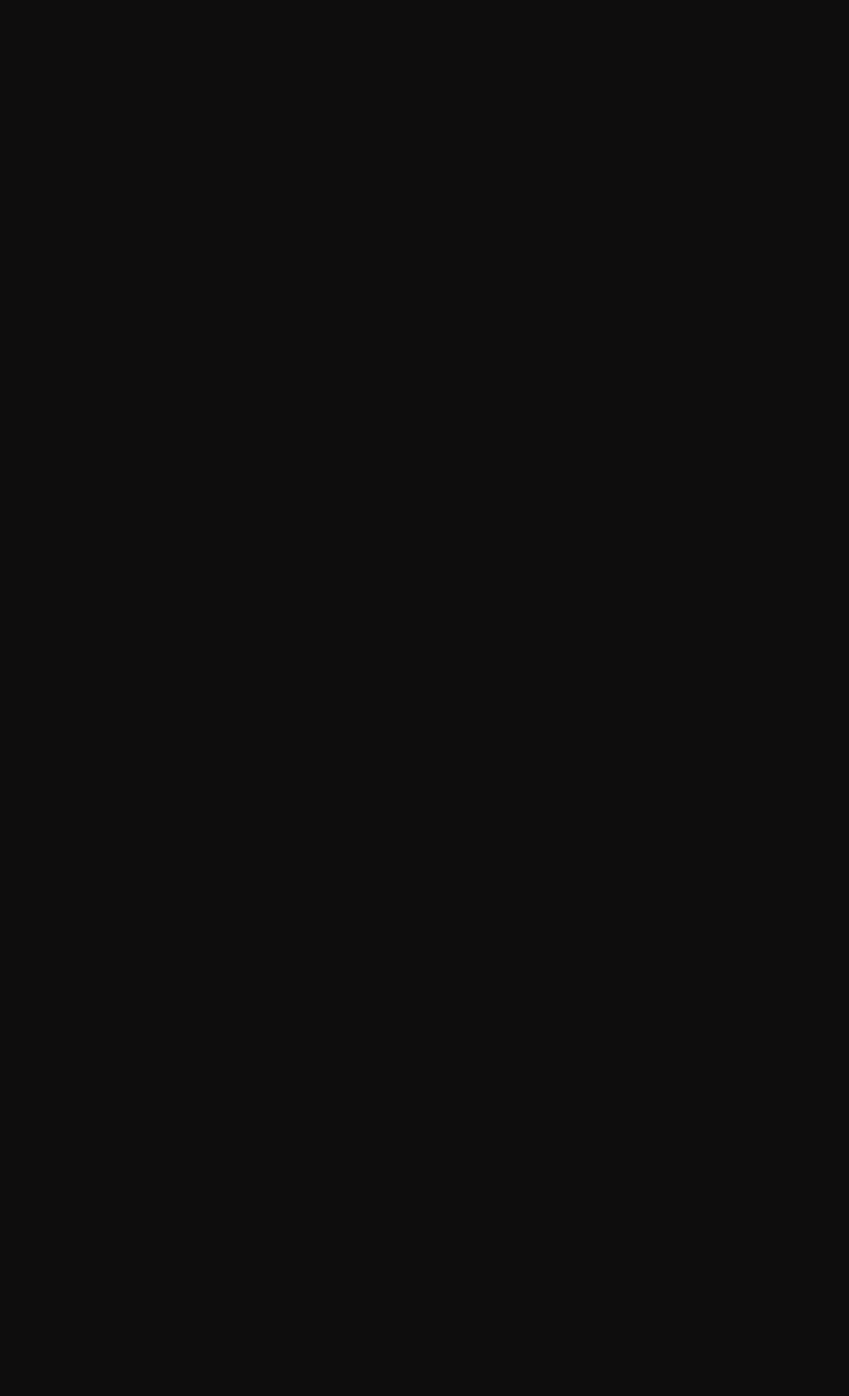
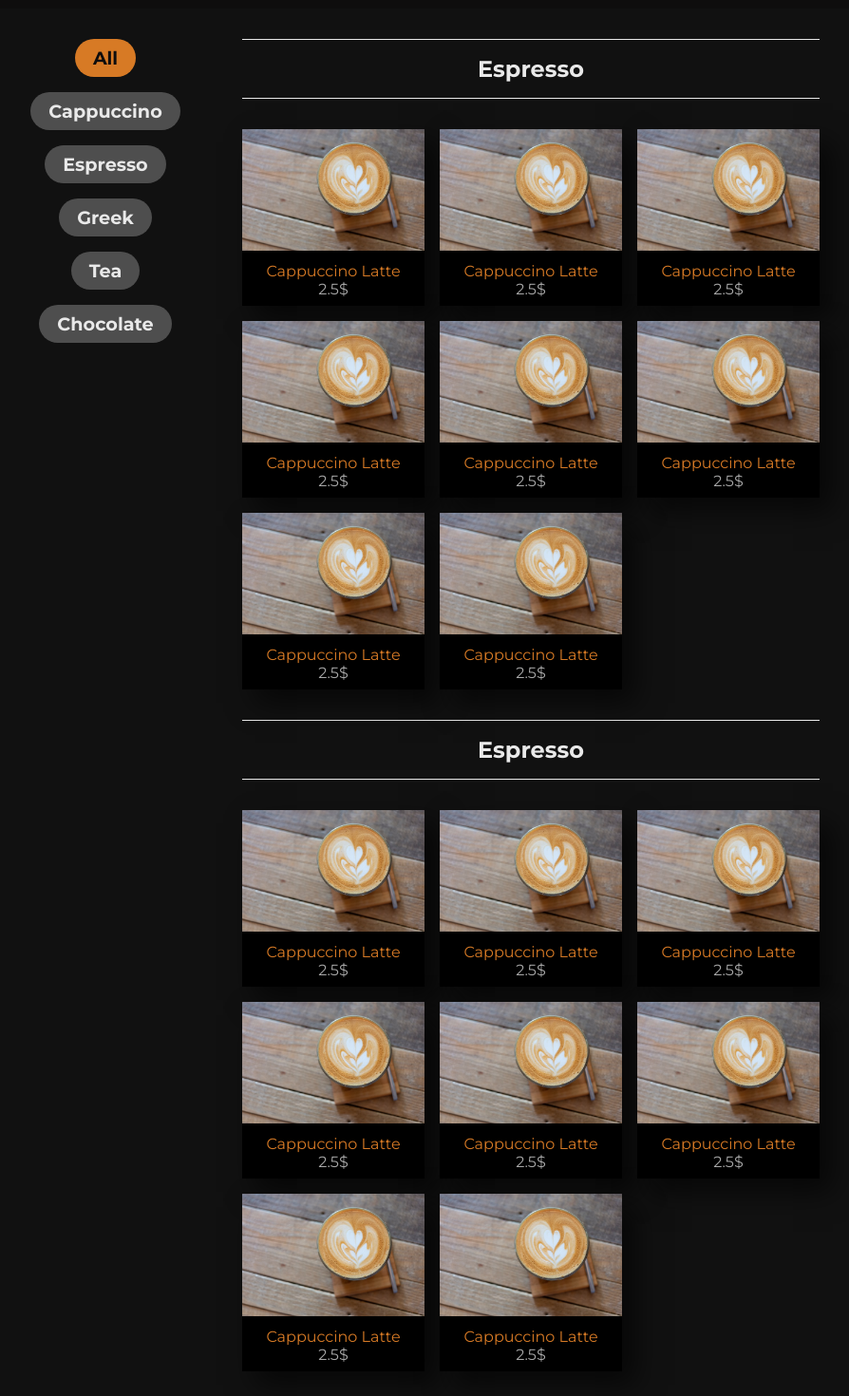
Before and after one commit to vagiakar/menu-landing-page, a React (Create React App) app: page /menu in a window 1280 px wide. Shown: the part 360-1830 px from the top of the page at 95% size, without its empty margins (193-1087 px from the left). Before the commit the page ends 800 px from the top, so only its background shows below. Built offline with nearby package versions, Linux system fonts and the light colour scheme.

Commit message:
add menu page styles

```diff
--- a/src/App.css
+++ b/src/App.css
@@ -88,7 +88,9 @@ img {
   display: none;
   cursor: pointer;
 }
-.hero {
+.hero,
+.menu-header,
+.error {
   background: linear-gradient(rgba(0, 0, 0, 0.85), rgba(0, 0, 0, 0.85)),
     url("images/hero-coffee.jpg");
   padding-bottom: 6rem;
@@ -100,10 +102,13 @@ img {
   text-align: center;
 }
 .hero a,
-.suggest a {
+.suggest a,
+.error a {
   color: black;
 }
-.hero h1 {
+.hero h1,
+.menu-header h1,
+.error h1 {
   font-size: 3rem;
   text-transform: capitalize;
 }
@@ -112,14 +117,17 @@ img {
   font-size: 1.2rem;
   line-height: 1.6;
 }
-.hero-btn {
+.hero-btn,
+.error-btn {
   padding: 1rem 1.8rem;
   border-radius: 2px;
   background: var(--color-bright-orange);
   font-size: 1.8rem;
 }
 .hero-btn:hover,
-.hero-btn:focus {
+.hero-btn:focus,
+.error-btn:hover,
+.error-btn:focus {
   background: #c06600;
 }
 .info-numbers,
@@ -170,6 +178,11 @@ img {
   max-width: 400px;
   box-shadow: 14px 14px 28px rgba(0, 0, 0, 0.6);
   transition: 0.5s;
+  text-align: center;
+  justify-content: center;
+}
+.suggest-card .price {
+  color: rgb(168, 168, 168);
 }
 .suggest-card:hover {
   box-shadow: 15px 15px 30px rgba(0, 0, 0, 0.9);
@@ -183,6 +196,7 @@ img {
 .suggest-card-txt {
   padding: 1.5rem 0;
   color: var(--color-brown);
+  font-size: 1.2rem;
 }
 .newsletter {
   background: var(--color-brown);
@@ -234,7 +248,7 @@ img {
   background: rgba(0, 0, 0, 0.9);
 }
 .footer {
-  background: var(--almost-black);
+  background: black;
   text-align: center;
 }
 .footer-social {
@@ -249,7 +263,6 @@ img {
   transition: 0.5s;
   padding: 0.5rem;
   border-radius: 50%;
-  background: black;
 }
 .social-icon:hover {
   background: var(--color-almost-white);
@@ -264,6 +277,75 @@ img {
 }
 .error-btn {
   margin-top: 2rem;
+}
+.menu-header {
+  background: linear-gradient(rgba(0, 0, 0, 0.85), rgba(0, 0, 0, 0.85)),
+    url("images/menu.jpg");
+  background-position: center;
+  background-size: cover;
+}
+.menu-header h1 {
+  font-size: 2.5rem;
+  text-transform: capitalize;
+}
+.menu {
+  margin: 3rem 0;
+  display: grid;
+  grid-template-columns: 1fr 3fr;
+  background: rgb(17, 17, 17);
+  align-items: flex-start;
+}
+.menu-buttons-container {
+  display: grid;
+  grid-template-columns: auto;
+  justify-items: center;
+  padding: 2rem 1rem;
+  gap: 1rem;
+}
+.menu-btn {
+  padding: 0.5rem 1.2rem;
+  border-radius: 300px;
+  background: rgb(78, 78, 78);
+  color: var(--color-almost-white);
+  font-size: 1.2rem;
+  transition: 0.5s;
+}
+.menu-btn:hover,
+.menu-btn:focus {
+  background: var(--color-gray);
+}
+.menu-btn.active {
+  background: var(--color-brown);
+  color: var(--color-almost-black);
+}
+.menu-btn.active:hover,
+.menu-btn.active:focus {
+  background: #aa6320;
+}
+.menu-btn:last-child {
+  margin-bottom: 0;
+}
+.menu-display {
+  padding: 2rem;
+}
+.category h2 {
+  text-align: center;
+  padding: 1rem;
+  margin: 2rem 0;
+  border-bottom: 1px solid var(--color-almost-white);
+  border-top: 1px solid var(--color-almost-white);
+}
+.category:first-child h2 {
+  margin-top: 0;
+}
+.menu-cards-container {
+  display: grid;
+  gap: 1rem;
+  grid-template-columns: repeat(auto-fit, minmax(150px, 1fr));
+}
+.menu-card-txt {
+  padding: 0.5rem;
+  font-size: 1rem;
 }
 
 @media screen and (max-width: 1250px) {
@@ -285,15 +367,29 @@ img {
   }
 }
 
+@media screen and (max-width: 850px) {
+  .menu {
+    grid-template-columns: 1fr;
+  }
+  .menu-buttons-container {
+    padding-bottom: 0;
+  }
+}
+
 @media screen and (max-width: 800px) {
-  .hero h1 {
+  .hero h1,
+  .error h1 {
     font-size: 2.5rem;
+  }
+  .menu-header h1 {
+    font-size: 2rem;
   }
   .hero p {
     margin: 2rem 0;
     font-size: 1.2rem;
   }
-  .hero-btn {
+  .hero-btn,
+  .error-btn {
     padding: 0.8rem 1.2rem;
     font-size: 1.6rem;
   }
@@ -345,13 +441,15 @@ img {
 }
 
 @media screen and (max-width: 600px) {
-  .hero h1 {
+  .hero h1,
+  .error h1 {
     font-size: 2rem;
   }
   .hero p {
     font-size: 1rem;
   }
-  .hero-btn {
+  .hero-btn,
+  .error-btn {
     padding: 0.5rem 0.9rem;
     font-size: 1.3rem;
   }
--- a/src/pages/Error.js
+++ b/src/pages/Error.js
@@ -3,11 +3,11 @@ import { Link } from "react-router-dom";
 
 export default function Error() {
   return (
-    <div className="error hero">
+    <section className="error">
       <h1>404 Page not found</h1>
-      <Link to="/" className="btn hero-btn error-btn">
+      <Link to="/" className="btn error-btn">
         Back to home
       </Link>
-    </div>
+    </section>
   );
 }
--- a/src/pages/Menu.js
+++ b/src/pages/Menu.js
@@ -1,9 +1,165 @@
 import React from "react";
+import { Link } from "react-router-dom";
+import img from "../images/coffee-item.jpg";
 
 export default function Menu() {
   return (
-    <div>
-      <h1>MENU</h1>
-    </div>
+    <>
+      <section className="menu-header">
+        <h1>our menu</h1>
+      </section>
+      <div className="container">
+        <section className="menu">
+          <div className="menu-buttons-container">
+            <button className="btn menu-btn active">All</button>
+            <button className="btn menu-btn">Cappuccino</button>
+            <button className="btn menu-btn">Espresso</button>
+            <button className="btn menu-btn">Greek</button>
+            <button className="btn menu-btn">Tea</button>
+            <button className="btn menu-btn">Chocolate</button>
+          </div>
+          <div className="menu-display">
+            <div className="category">
+              <h2>Espresso</h2>
+              <div className="menu-cards-container">
+                <div className="suggest-card">
+                  <Link to="/item">
+                    <img className="suggest-card-img" src={img} alt="coffee" />
+                    <p className="suggest-card-txt  menu-card-txt">
+                      Cappuccino Latte <span className="price">2.5$</span>
+                    </p>
+                  </Link>
+                </div>
+                <div className="suggest-card">
+                  <Link to="/item">
+                    <img className="suggest-card-img" src={img} alt="coffee" />
+                    <p className="suggest-card-txt  menu-card-txt">
+                      Cappuccino Latte <span className="price">2.5$</span>
+                    </p>
+                  </Link>
+                </div>
+                <div className="suggest-card">
+                  <Link to="/item">
+                    <img className="suggest-card-img" src={img} alt="coffee" />
+                    <p className="suggest-card-txt  menu-card-txt">
+                      Cappuccino Latte <span className="price">2.5$</span>
+                    </p>
+                  </Link>
+                </div>
+                <div className="suggest-card">
+                  <Link to="/item">
+                    <img className="suggest-card-img" src={img} alt="coffee" />
+                    <p className="suggest-card-txt  menu-card-txt">
+                      Cappuccino Latte <span className="price">2.5$</span>
+                    </p>
+                  </Link>
+                </div>
+                <div className="suggest-card">
+                  <Link to="/item">
+                    <img className="suggest-card-img" src={img} alt="coffee" />
+                    <p className="suggest-card-txt  menu-card-txt">
+                      Cappuccino Latte <span className="price">2.5$</span>
+                    </p>
+                  </Link>
+                </div>
+                <div className="suggest-card">
+                  <Link to="/item">
+                    <img className="suggest-card-img" src={img} alt="coffee" />
+                    <p className="suggest-card-txt  menu-card-txt">
+                      Cappuccino Latte <span className="price">2.5$</span>
+                    </p>
+                  </Link>
+                </div>
+                <div className="suggest-card">
+                  <Link to="/item">
+                    <img className="suggest-card-img" src={img} alt="coffee" />
+                    <p className="suggest-card-txt  menu-card-txt">
+                      Cappuccino Latte <span className="price">2.5$</span>
+                    </p>
+                  </Link>
+                </div>
+                <div className="suggest-card">
+                  <Link to="/item">
+                    <img className="suggest-card-img" src={img} alt="coffee" />
+                    <p className="suggest-card-txt  menu-card-txt">
+                      Cappuccino Latte <span className="price">2.5$</span>
+                    </p>
+                  </Link>
+                </div>
+              </div>
+            </div>
+            <div className="category">
+              <h2>Espresso</h2>
+              <div className="menu-cards-container">
+                <div className="suggest-card">
+                  <Link to="/item">
+                    <img className="suggest-card-img" src={img} alt="coffee" />
+                    <p className="suggest-card-txt  menu-card-txt">
+                      Cappuccino Latte <span className="price">2.5$</span>
+                    </p>
+                  </Link>
+                </div>
+                <div className="suggest-card">
+                  <Link to="/item">
+                    <img className="suggest-card-img" src={img} alt="coffee" />
+                    <p className="suggest-card-txt  menu-card-txt">
+                      Cappuccino Latte <span className="price">2.5$</span>
+                    </p>
+                  </Link>
+                </div>
+                <div className="suggest-card">
+                  <Link to="/item">
+                    <img className="suggest-card-img" src={img} alt="coffee" />
+                    <p className="suggest-card-txt  menu-card-txt">
+                      Cappuccino Latte <span className="price">2.5$</span>
+                    </p>
+                  </Link>
+                </div>
+                <div className="suggest-card">
+                  <Link to="/item">
+                    <img className="suggest-card-img" src={img} alt="coffee" />
+                    <p className="suggest-card-txt  menu-card-txt">
+                      Cappuccino Latte <span className="price">2.5$</span>
+                    </p>
+                  </Link>
+                </div>
+                <div className="suggest-card">
+                  <Link to="/item">
+                    <img className="suggest-card-img" src={img} alt="coffee" />
+                    <p className="suggest-card-txt  menu-card-txt">
+                      Cappuccino Latte <span className="price">2.5$</span>
+                    </p>
+                  </Link>
+                </div>
+                <div className="suggest-card">
+                  <Link to="/item">
+                    <img className="suggest-card-img" src={img} alt="coffee" />
+                    <p className="suggest-card-txt  menu-card-txt">
+                      Cappuccino Latte <span className="price">2.5$</span>
+                    </p>
+                  </Link>
+                </div>
+                <div className="suggest-card">
+                  <Link to="/item">
+                    <img className="suggest-card-img" src={img} alt="coffee" />
+                    <p className="suggest-card-txt  menu-card-txt">
+                      Cappuccino Latte <span className="price">2.5$</span>
+                    </p>
+                  </Link>
+                </div>
+                <div className="suggest-card">
+                  <Link to="/item">
+                    <img className="suggest-card-img" src={img} alt="coffee" />
+                    <p className="suggest-card-txt  menu-card-txt">
+                      Cappuccino Latte <span className="price">2.5$</span>
+                    </p>
+                  </Link>
+                </div>
+              </div>
+            </div>
+          </div>
+        </section>
+      </div>
+    </>
   );
 }
```
Also changed, not shown: src/pages/Home.js (+7 -3 lines).
